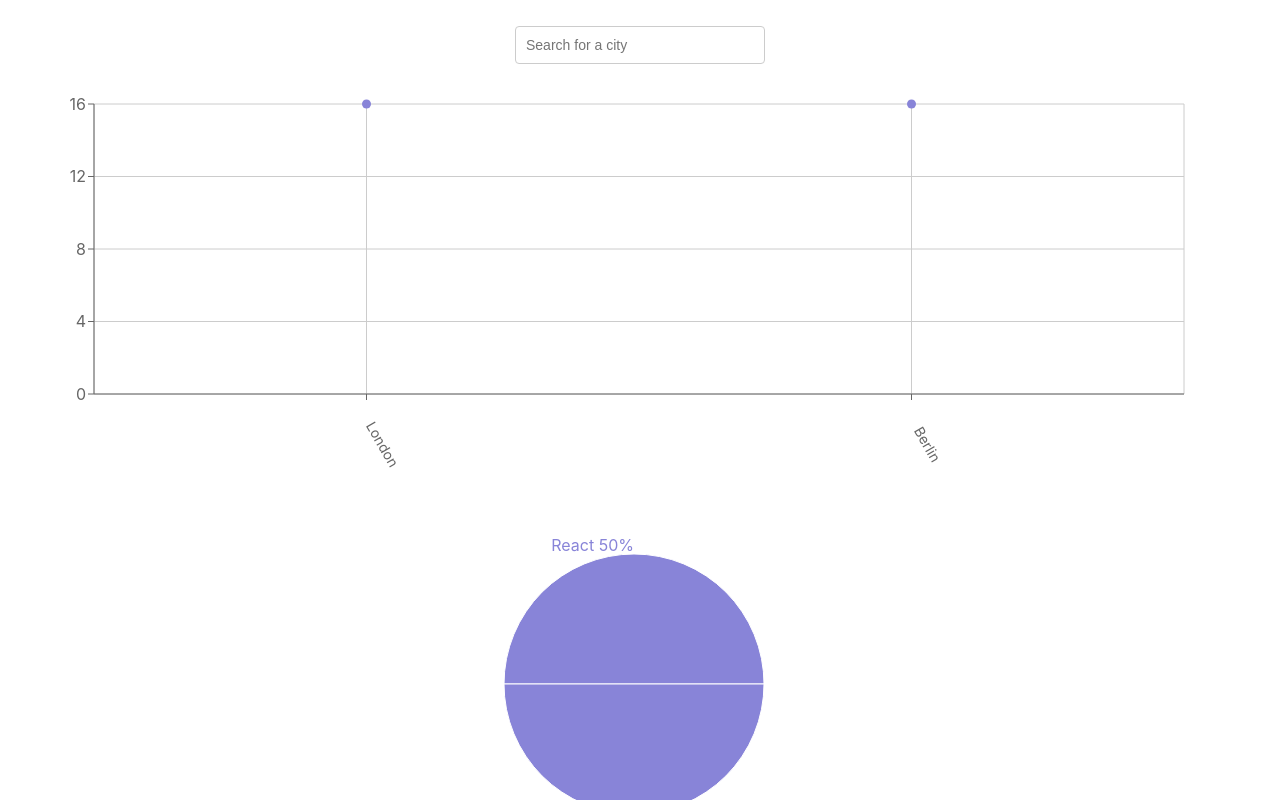
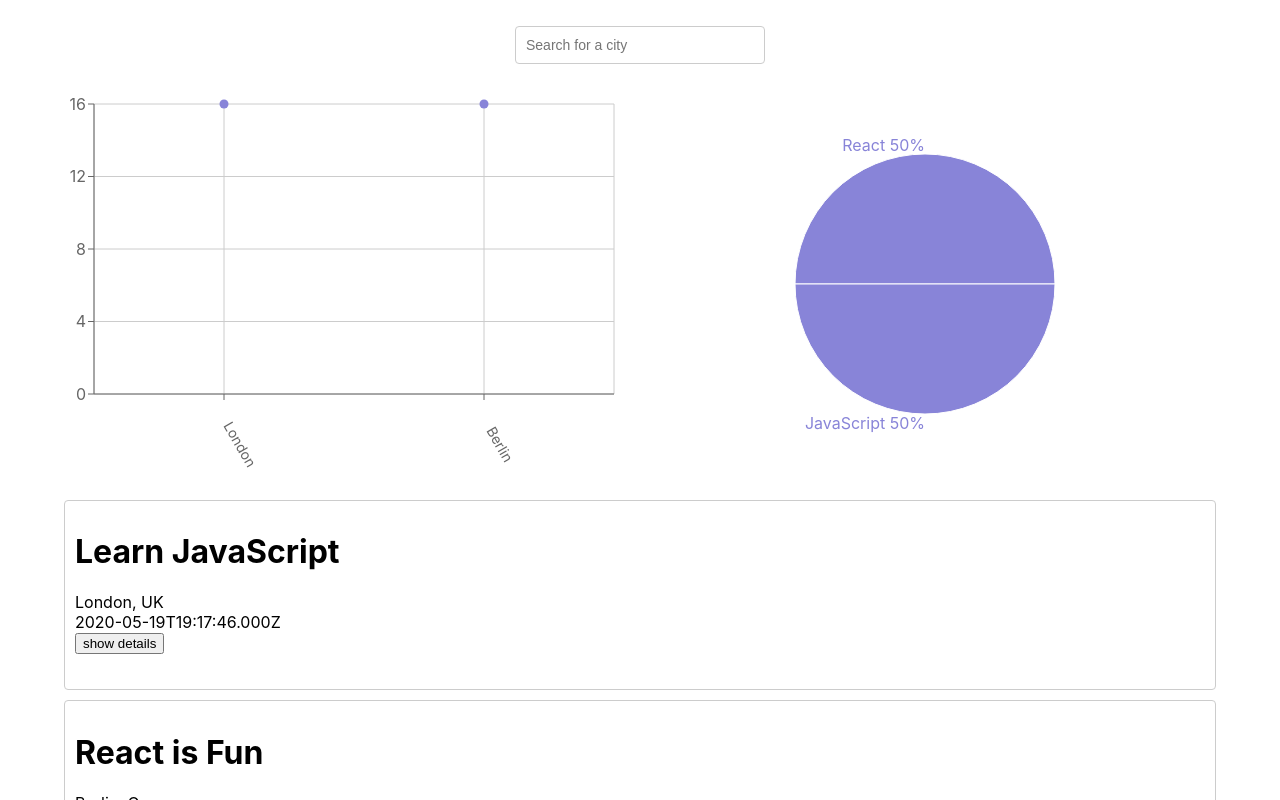
Before and after one commit to JosephHo7/meet, a React (Create React App) app: page / in a window 1280 px wide. Shown: the top 800 px of the page. Built offline with nearby package versions, Linux system fonts and the light colour scheme; what atatus-spa would draw is missing.

Commit message:
update charts css

```diff
--- a/src/App.css
+++ b/src/App.css
@@ -94,3 +94,14 @@ input[type="number"] {
   width: 250px;
   z-index: 1000;
 }
+
+.charts-container{
+  display: grid;
+  grid-template-columns: 1fr 1fr;
+}
+
+@media only screen and (max-width:768px) {
+  .charts-container{
+    grid-template-columns: 1fr;
+  }
+}
```
